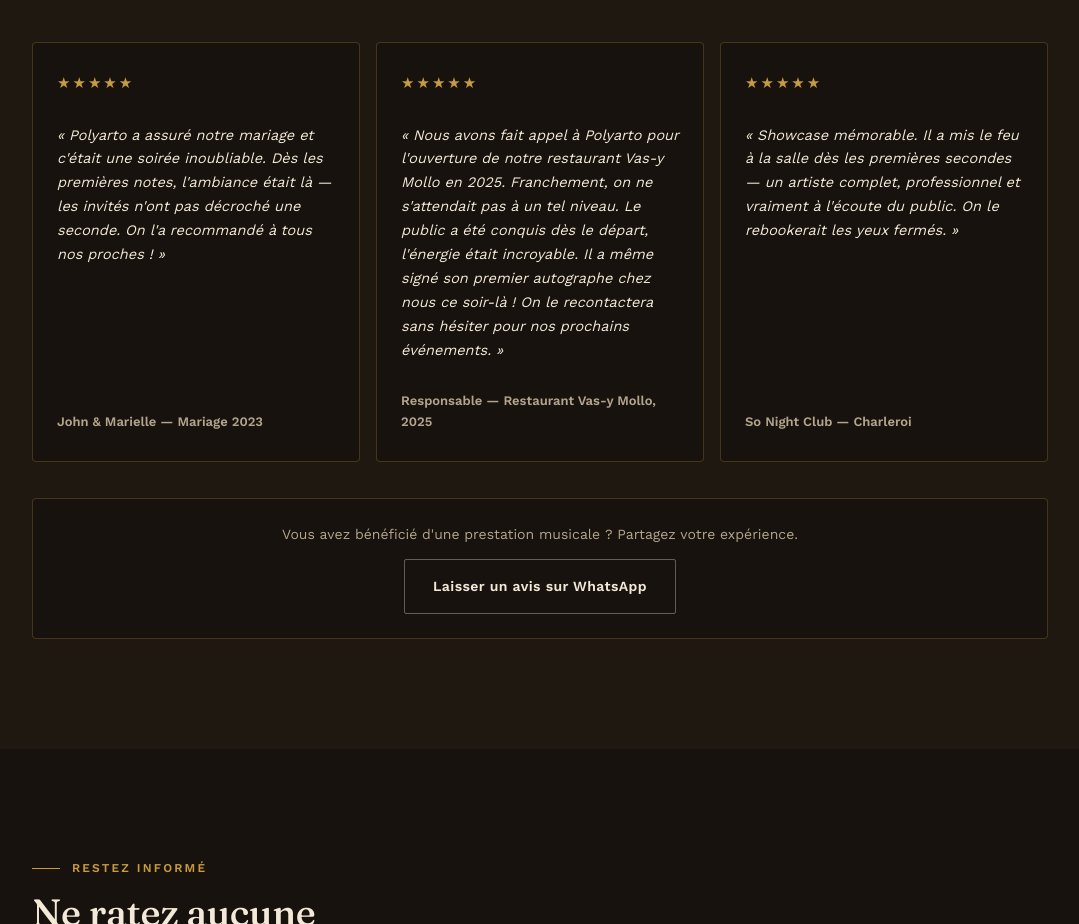
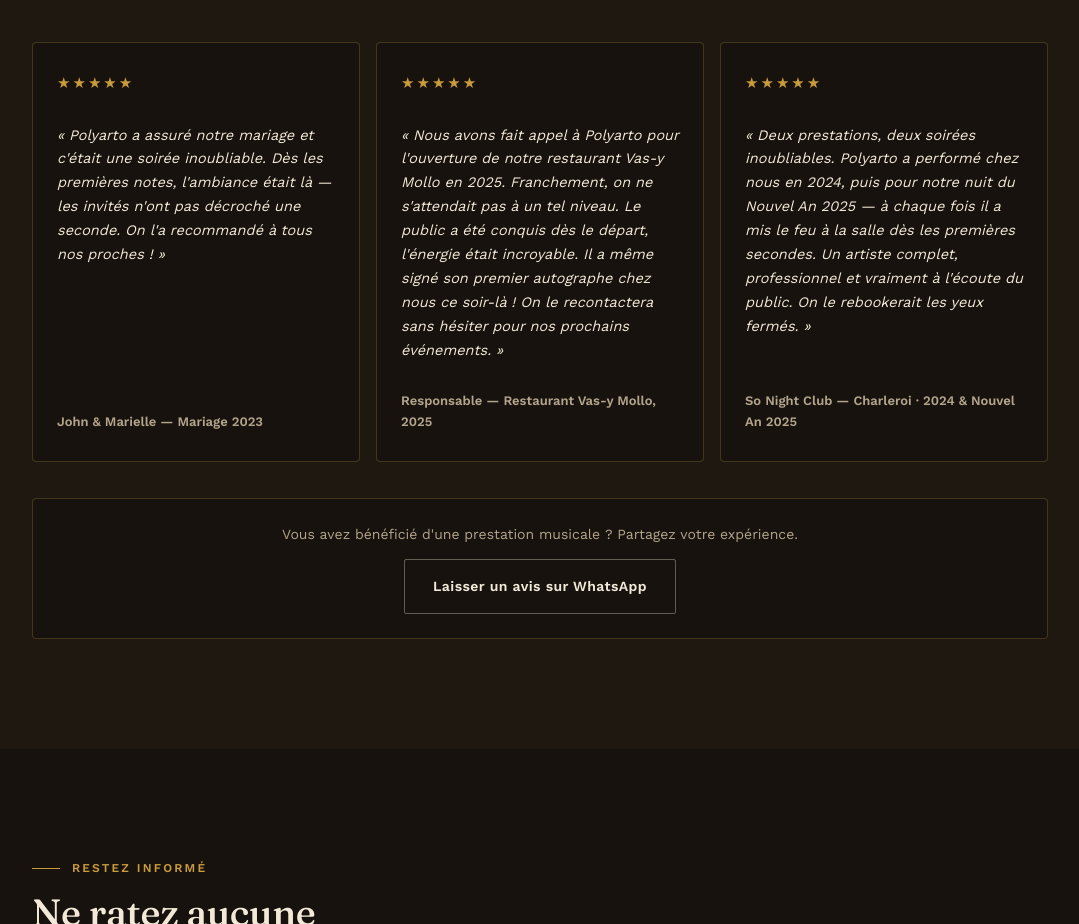
Before and after one commit to Polyarto/Polyarto, a plain HTML site: page index.html in a window 1280 px wide. Shown: the part 10820-11744 px from the top of the page, without its empty margins (100-1179 px from the left). Drawn offline with nearby package versions, Linux system fonts and the light colour scheme.

Commit message:
Add files via upload

```diff
--- a/index.html
+++ b/index.html
@@ -897,8 +897,8 @@
       </div>
       <div class="testi-card">
         <div class="testi-stars">★★★★★</div>
-        <p class="testi-text">« Showcase mémorable. Il a mis le feu à la salle dès les premières secondes — un artiste complet, professionnel et vraiment à l'écoute du public. On le rebookerait les yeux fermés. »</p>
-        <div class="testi-author">So Night Club — Charleroi</div>
+        <p class="testi-text">« Deux prestations, deux soirées inoubliables. Polyarto a performé chez nous en 2024, puis pour notre nuit du Nouvel An 2025 — à chaque fois il a mis le feu à la salle dès les premières secondes. Un artiste complet, professionnel et vraiment à l'écoute du public. On le rebookerait les yeux fermés. »</p>
+        <div class="testi-author">So Night Club — Charleroi · 2024 &amp; Nouvel An 2025</div>
       </div>
     </div>
     <div class="testi-cta">
```
